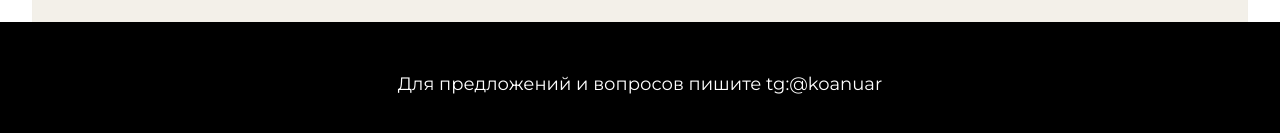
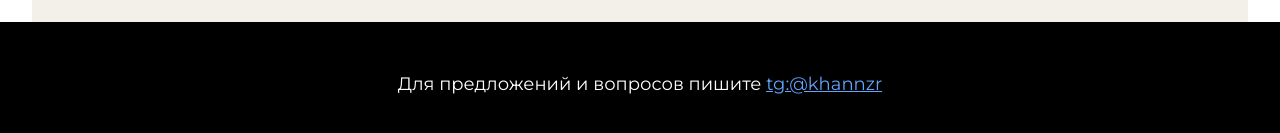
Before and after one commit to anuarippolit/brandlist, a Next.js app in the folder frontend/: page /favorites in a window 1280 px wide. Shown: the part 685-818 px from the top of the page. Built offline with nearby package versions, Linux system fonts and the light colour scheme; no server answers; a web font is replaced by a local one.

Commit message:
Add Telegram link to footer contact

```diff
--- a/frontend/src/components/Footer.tsx
+++ b/frontend/src/components/Footer.tsx
@@ -3,7 +3,15 @@ const Footer = () => {
     <footer className="bg-black text-white py-12 relative z-40">
       <div className="max-w-[1600px] mx-auto px-8">
         <p className="text-white text-lg font-montserrat text-center">
-          Для предложений и вопросов пишите tg:@koanuar
+          Для предложений и вопросов пишите{" "}
+          <a
+            href="https://t.me/khannzr"
+            target="_blank"
+            rel="noopener noreferrer"
+            className="text-blue-400 hover:text-blue-300 underline"
+          >
+            tg:@khannzr
+          </a>
         </p>
       </div>
     </footer>
```
